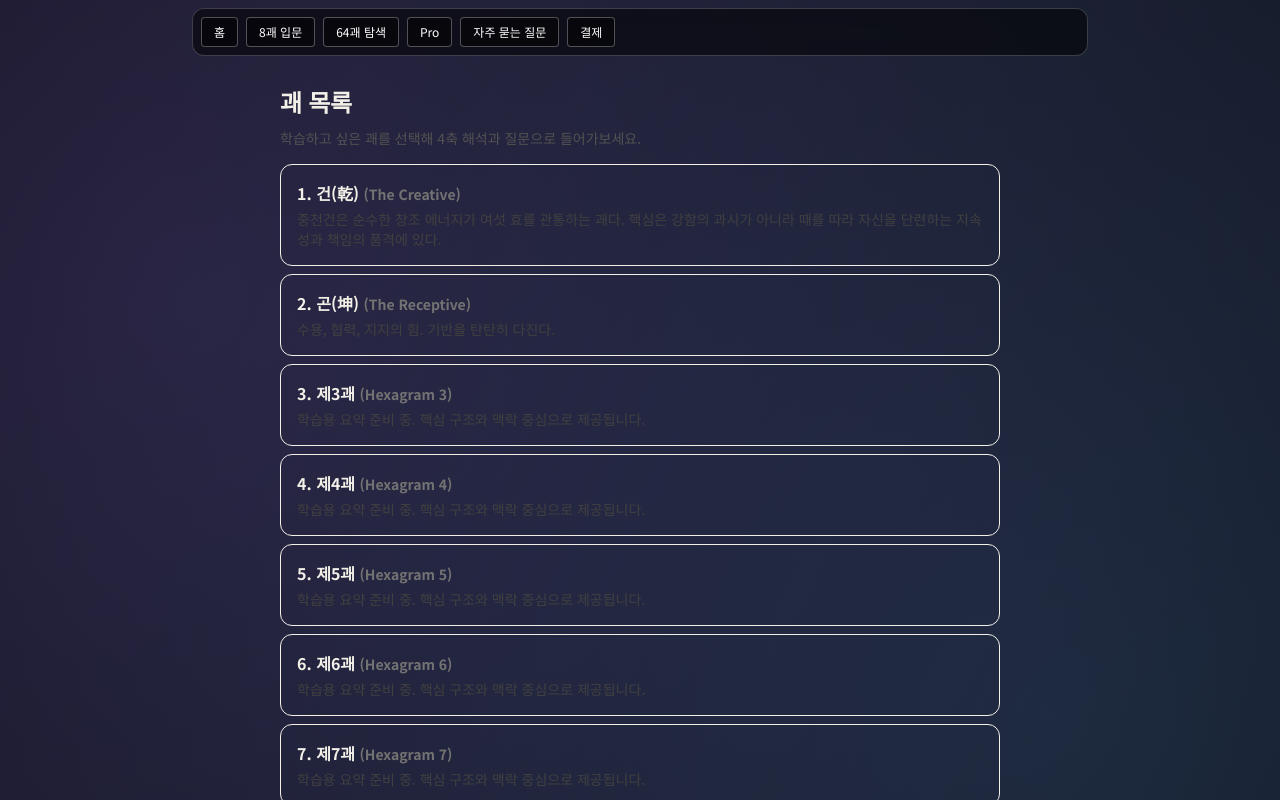
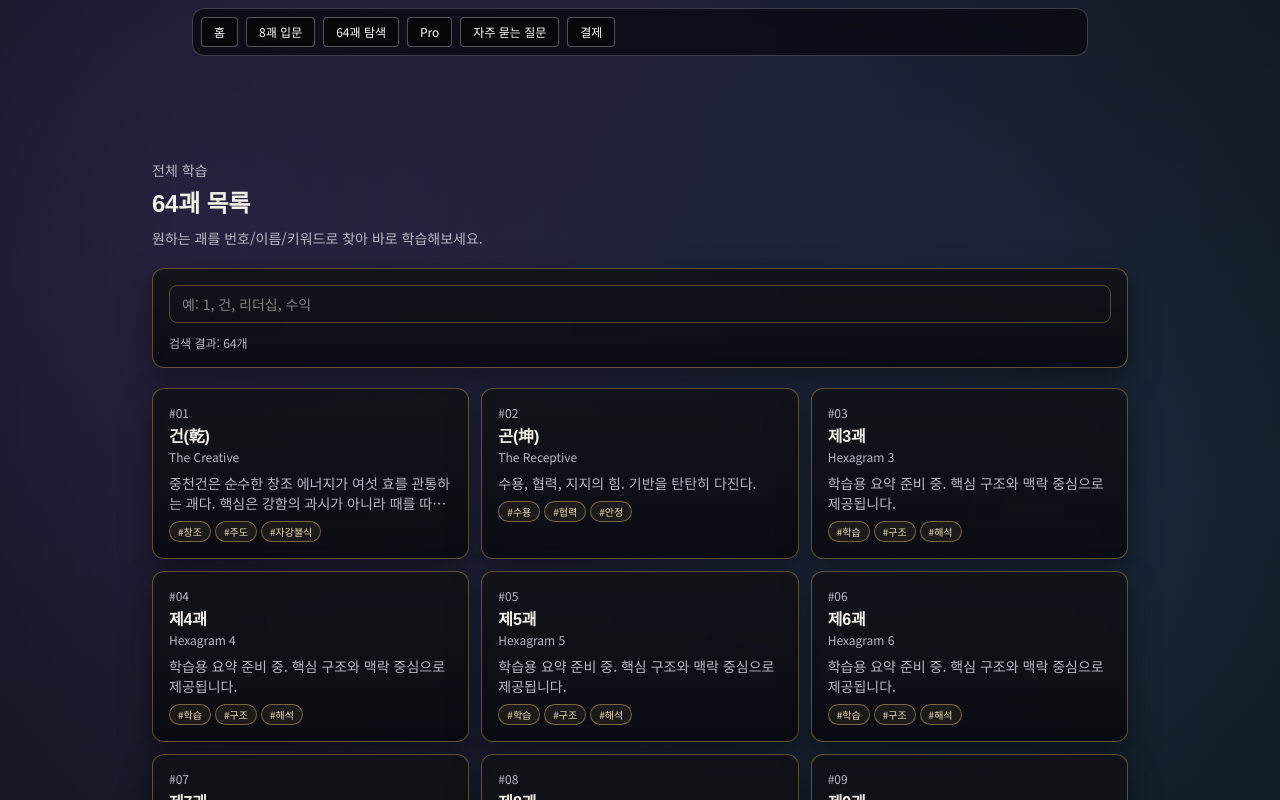
Before and after one commit to kinddragon1224/iching-learning-web, a Next.js app: page /hexagrams in a window 1280 px wide. Shown: the top 800 px of the page. Built offline with nearby package versions, Linux system fonts and the light colour scheme.

Commit message:
Refine hexagram list page with search and card-based layout

```diff
--- a/app/hexagrams/page.tsx
+++ b/app/hexagrams/page.tsx
@@ -1,24 +1,53 @@
+"use client";
+
 import Link from "next/link";
+import { useMemo, useState } from "react";
 import { HEXAGRAMS } from "@/data/hexagrams";
 
 export default function HexagramListPage() {
+  const [query, setQuery] = useState("");
+
+  const results = useMemo(() => {
+    const q = query.trim().toLowerCase();
+    if (!q) return HEXAGRAMS;
+    return HEXAGRAMS.filter((h) =>
+      [String(h.id), h.nameKo, h.nameEn, h.summary, ...h.keywords].join(" ").toLowerCase().includes(q)
+    );
+  }, [query]);
+
   return (
-    <main className="mx-auto max-w-3xl p-6">
-      <h1 className="mb-2 text-2xl font-bold">괘 목록</h1>
-      <p className="mb-4 text-sm text-neutral-600">학습하고 싶은 괘를 선택해 4축 해석과 질문으로 들어가보세요.</p>
+    <main className="mx-auto max-w-5xl space-y-5 p-6 pt-24">
+      <header className="space-y-2">
+        <p className="text-sm text-[var(--text-muted)]">전체 학습</p>
+        <h1 className="text-2xl font-bold">64괘 목록</h1>
+        <p className="text-sm text-[var(--text-muted)]">원하는 괘를 번호/이름/키워드로 찾아 바로 학습해보세요.</p>
+      </header>
 
-      <ul className="space-y-2">
-        {HEXAGRAMS.map((h) => (
-          <li key={h.id} className="rounded-xl border p-4 hover:bg-neutral-50">
-            <Link href={`/hexagram/${h.id}`}>
-              <p className="font-semibold">
-                {h.id}. {h.nameKo} <span className="text-sm text-neutral-500">({h.nameEn})</span>
-              </p>
-              <p className="mt-1 text-sm text-neutral-700">{h.summary}</p>
-            </Link>
-          </li>
+      <section className="paper-panel rounded-xl p-4 space-y-3">
+        <input
+          className="w-full rounded-lg border border-[rgba(212,178,106,0.35)] bg-transparent px-3 py-2 text-sm"
+          placeholder="예: 1, 건, 리더십, 수익"
+          value={query}
+          onChange={(e) => setQuery(e.target.value)}
+        />
+        <p className="text-xs text-[var(--text-muted)]">검색 결과: {results.length}개</p>
+      </section>
+
+      <section className="grid gap-3 sm:grid-cols-2 lg:grid-cols-3">
+        {results.map((h) => (
+          <Link key={h.id} href={`/hexagram/${h.id}`} className="paper-panel rounded-xl p-4 panel-hover">
+            <p className="text-xs text-[var(--text-muted)]">#{h.id.toString().padStart(2, "0")}</p>
+            <h2 className="mt-1 font-semibold">{h.nameKo}</h2>
+            <p className="text-xs text-[var(--text-muted)]">{h.nameEn}</p>
+            <p className="mt-2 line-clamp-2 text-sm text-[var(--text-muted)]">{h.summary}</p>
+            <div className="mt-2 flex flex-wrap gap-1">
+              {h.keywords.slice(0, 3).map((k) => (
+                <span key={k} className="gold-chip rounded-full px-2 py-0.5 text-[10px]">#{k}</span>
+              ))}
+            </div>
+          </Link>
         ))}
-      </ul>
+      </section>
     </main>
   );
 }
```
